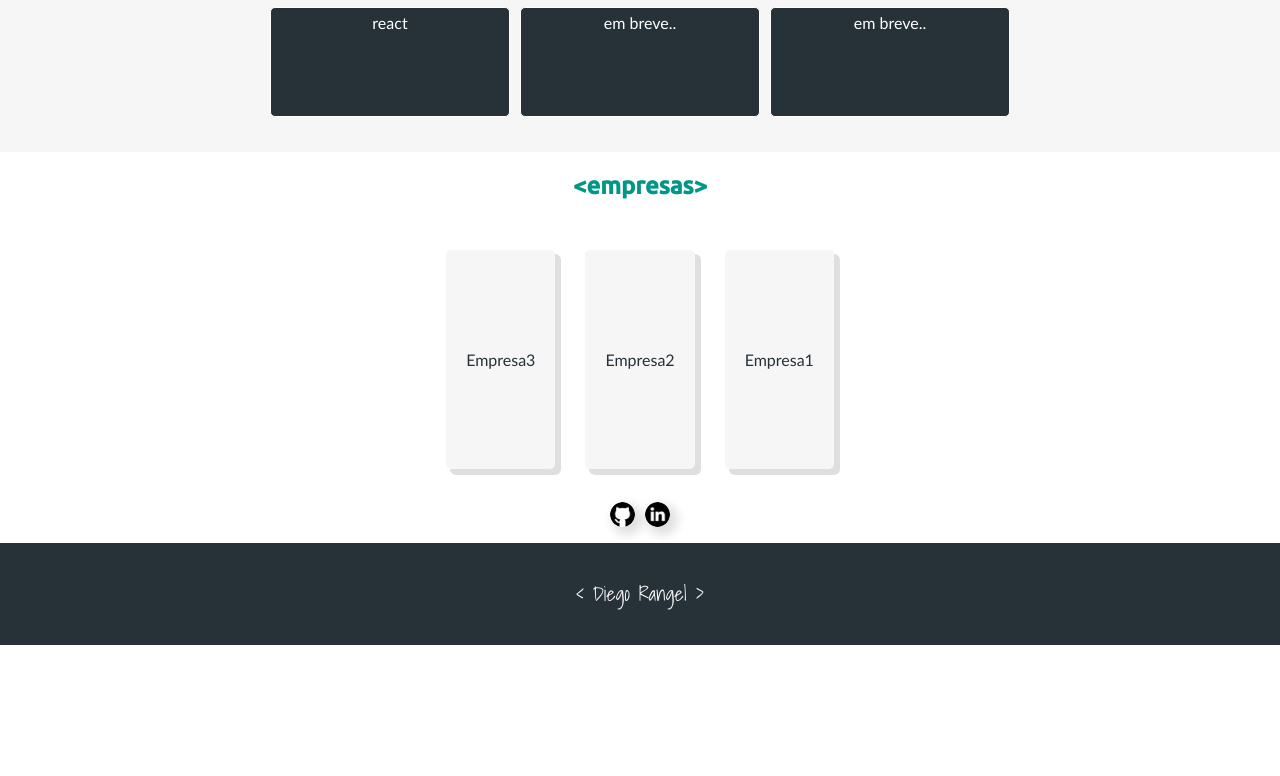
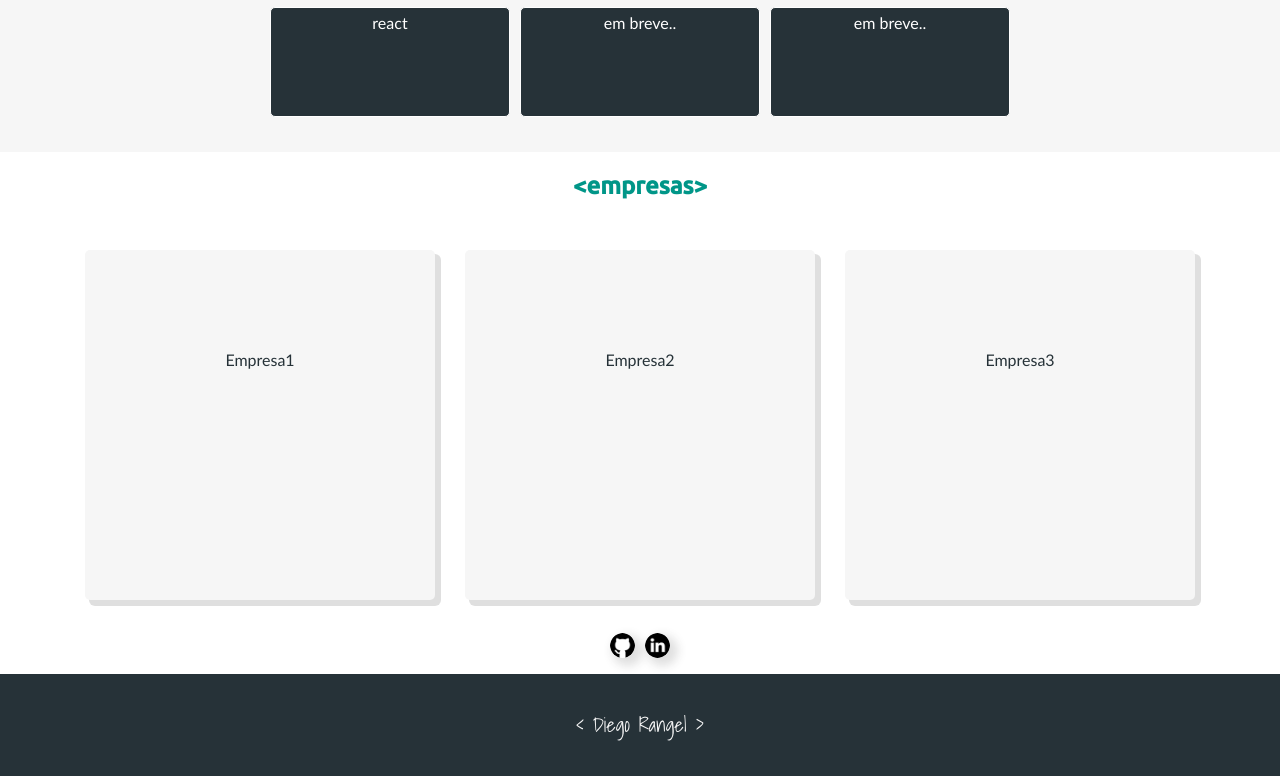
Before and after one commit to dirangel/myPortfolio, a plain HTML site: page index.html in a window 1280 px wide. Shown: the part 1054-1830 px from the top of the page. Before the commit the page ends 1699 px from the top, so only its background shows below. Drawn offline with nearby package versions, Linux system fonts and the light colour scheme.

Commit message:
ajuste javaScript

```diff
--- a/style.css
+++ b/css/style.css
@@ -26,8 +26,8 @@ img {
   border-radius: 50%;
   box-shadow: 5px 5px 10px 3px rgba(44, 44, 44, 0.15);
 }
-@media (max-width: 280px){
-  img{
+@media (max-width: 280px) {
+  img {
     max-width: 250px;
   }
 }
@@ -70,8 +70,6 @@ body {
   font-size: 13px;
 }
 
-
-
 /*-----------APRESENTACAO-----------*/
 .grid-texto1,
 .grid-texto2 {
@@ -90,27 +88,26 @@ body {
   justify-content: center;
 }
 
-
 .grid-texto2 {
   display: grid;
   justify-content: flex-end;
 }
 
 .perfil {
-  display: grid ;
+  display: grid;
   grid-template-columns: 280px 350px 280px;
   justify-content: center;
   align-items: center;
   padding-top: 30px;
 }
 
-@media (max-width: 950px){
+@media (max-width: 950px) {
   .perfil,
-  .grid-texto{
-  display: grid;
-  grid-template-columns: 1fr;
+  .grid-texto {
+    display: grid;
+    grid-template-columns: 1fr;
   }
-  .grid1{
+  .grid1 {
     justify-content: center;
   }
 }
@@ -121,56 +118,54 @@ body {
   padding: 0px 0px;
   display: flex;
   justify-content: center;
-
 }
 
-.name{
-  font-family: 'Shadows Into Light', cursive;
+.name {
+  font-family: "Shadows Into Light", cursive;
   text-align: center;
   font-size: 40px;
   color: #263238;
   margin-top: 40px;
 }
 
-.funcao{
+.funcao {
   font-size: 13px;
   text-decoration: overline;
   color: rgb(85, 81, 81);
-  font-family: 'Open Sans', Helvetica, Arial, sans-serif;
+  font-family: "Open Sans", Helvetica, Arial, sans-serif;
 }
 
-h1.name{
+h1.name {
   margin: 20px 00px 10px;
   padding: 0px 50px 0px;
 }
 
 /*-----------TextoApresentação-----------*/
-.grid-texto{
+.grid-texto {
   display: grid;
   grid-template-columns: 1fr;
   max-width: 700px;
   margin: 0 auto;
 }
-@media(max-width: 950px){
-  .grid-texto{
+@media (max-width: 950px) {
+  .grid-texto {
     padding: 20px;
   }
 }
 
-.texto{
+.texto {
   text-align: center;
   line-height: 1.5;
 }
 
-
 /*-----------HABILIDADE-----------*/
-.styloh1{
+.styloh1 {
   font-family: "Ubuntu", sans-serif;
   color: #009688;
   text-align: center;
 }
 
-.grid-habilidades{
+.grid-habilidades {
   background: #f6f6f6;
   padding: 30px;
 }
@@ -182,17 +177,16 @@ h1.name{
   justify-content: center;
 }
 
-@media (max-width: 950px){
-  .lista-habilidade{
+@media (max-width: 950px) {
+  .lista-habilidade {
     display: grid;
     grid-template-columns: 1fr 1fr;
     /* grid-template-columns: repeat(3, 1fr); */
     grid-template-rows: repeat(3, 130px);
-
   }
 }
 
-.item{
+.item {
   color: white;
   border: 1px solid white;
   padding: 5px;
@@ -202,9 +196,8 @@ h1.name{
   text-align: center;
 }
 
-
 /*--------------EMPRESAS--------------*/
-.container{
+.container {
   display: grid;
   grid-template-columns: repeat(3, 350px);
   grid-template-rows: 350px;
@@ -213,17 +206,17 @@ h1.name{
   justify-content: center;
 }
 
-.item-empresa{
+.item-empresa {
   background: #f6f6f6;
   text-align: center;
   color: #263238;
   border-radius: 5px;
   padding: 100px 20px;
-   box-shadow: 5px 5px 0px 1px rgba(44, 44, 44, 0.15) ;
+  box-shadow: 5px 5px 0px 1px rgba(44, 44, 44, 0.15);
 }
 
 /*--------------FOOTER--------------*/
-.footer{
+.footer {
   display: grid;
   grid-template-columns: 1fr;
   background-color: #263238;
@@ -231,23 +224,34 @@ h1.name{
   align-self: center;
 }
 
-.footer-texto{
+.footer-texto {
   color: #f6f6f6;
   text-align: center;
   font-size: 20px;
-  font-family: 'Shadows Into Light', cursive;
+  font-family: "Shadows Into Light", cursive;
 }
 
-.social{
+.social {
   text-align: center;
   padding-bottom: 10px;
 }
 
-.icon{
+.icon {
   margin: 3px;
 }
 
-.container{
-  display: flex;
-  flex-direction: row-reverse;
+.container {
+  /* display: flex; */
+  /* flex-direction: row-reverse; */
 }
+
+.js .js-scroll {
+  opacity: 0;
+  transform: translate(-30px, 0, 0);
+  transition: 0.3s;
+}
+
+.js .js-scroll.ativo {
+  opacity: 1;
+  transform: translate(-30px, 0, 0);
+}
--- a/index.html
+++ b/index.html
@@ -16,7 +16,7 @@
   <link rel="preconnect" href="https://fonts.gstatic.com">
   <link href="https://fonts.googleapis.com/css2?family=Open+Sans:wght@300&display=swap" rel="stylesheet">
 
-  <link rel="stylesheet" href="style.css">
+  <link rel="stylesheet" href="./css/style.css">
 </head>
 
 <body>
@@ -35,9 +35,9 @@
         </ul>
       </nav>
     </header>
+  </div>
 
-
-    <section class="grid-apresentacao">
+  <section class="grid-apresentacao js-scroll">
     <div class="perfil">
       <div class="grid-texto1 grid1">
         <h2>&ltcoder&gt</h2>
@@ -71,8 +71,8 @@
       </div>
     </div>
   </section>
-  </div>
 
+  <section class="js-scroll">
     <div class="grid-habilidades" id="habilidade">
       <div class="habilidades">
         <h2 class="styloh1">&lthabilidade&gt</h2>
@@ -86,8 +86,9 @@
         <section class="item embreve2">em breve..</section>
       </section>
     </div>
+  </section>
 
-
+  <section class="js-scroll">
     <div class="grid-empresas" id="empresa">
       <h2 class="styloh1">&ltempresas&gt</h2>
     </div>
@@ -96,13 +97,23 @@
       <div class="item-empresa emp2">Empresa2</div>
       <div class="item-empresa emp2">Empresa3</div>
     </div>
-</body>
+  </section>
 
+  <section class="js-scroll">
     <nav class="social">
-  <a href="https://github.com/dirangel" target="_blank"><img class="icon" src="../img/github.png" width="25" height="25"></a>
-  <a href="https://www.linkedin.com/in/diego-olair-rangel-035aa2110/" target="_blank"><img class="icon" src="../img/linkedin.png" width="25" height="25"></a>
+      <a href="https://github.com/dirangel" target="_blank">
+        <img class="icon" src="../img/github.png" width="25" height="25"></a>
+      <a href="https://www.linkedin.com/in/diego-olair-rangel-035aa2110/" target="_blank">
+        <img class="icon" src="../img/linkedin.png" width="25" height="25"></a>
     </nav>
+  </section>
 
   <footer class="footer">
     <p class="footer-texto">&lt Diego Rangel &gt </p>
+  </footer>
+
+
+  <script src="script.js"></script>
+</body>
+
 </html>
--- /dev/null
+++ b/script.js
@@ -0,0 +1,20 @@
+function initAnimacaoScroll() {
+  const sections = document.querySelectorAll(".js-scroll");
+
+  if (sections.length) {
+    const windowMetade = window.innerHeight * 0.6;
+
+    function animaScroll() {
+      sections.forEach((section) => {
+        const sectionTop = section.getBoundingClientRect().top;
+        const isSectionVisible = sectionTop - windowMetade < 0;
+        if (isSectionVisible) section.classList.add("ativo");
+        else section.classList.remove("ativo");
+      });
+    }
+    animaScroll();
+
+    window.addEventListener("scroll", animaScroll);
+  }
+}
+initAnimacaoScroll();
```
Lines whose indentation alone changed are shown as unchanged.
